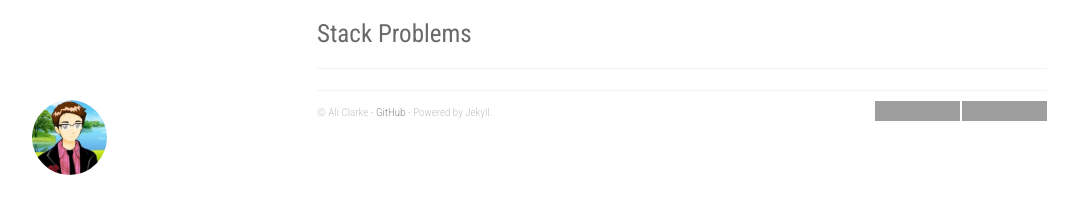
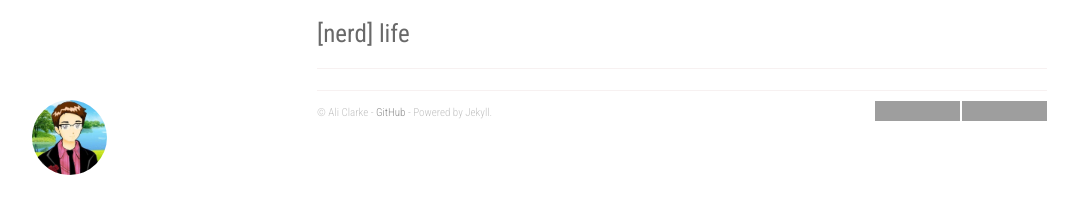
Before and after one commit to alijnclarke/alijnclarke.github.io, a Jekyll site: the page built from index.html, in a window 1280 px wide. Shown: the top 206 px of the page, without its empty margins (53-1131 px from the left). Built offline with Jekyll 4.4.1, drawn with Linux system fonts in a browser that asks for light colours; nearby versions of some CDN libraries; the list of posts is cut into pages by our own code; grey boxes are pictures that could not be loaded.

Commit message:
misc edits
Signed-off-by: Ali Clarke <ali.clarke@swainsleyhall.com>

```diff
--- a/_config.yml
+++ b/_config.yml
@@ -27,7 +27,7 @@ social:
       link: "#"
 
 share:
-  twitter_username: agusmakmun6
+  twitter_username: aliclarke_
   fb_appid: 1749788565247320
 
 urls:
--- a/index.html
+++ b/index.html
@@ -3,7 +3,7 @@ layout: default
 ---
 
 <div id="home">
-    <h1>Stack Problems</h1>
+    <h1>[nerd] life</h1>
     <hr />
     <ol class="posts">
     {% for post in paginator.posts %}
```
